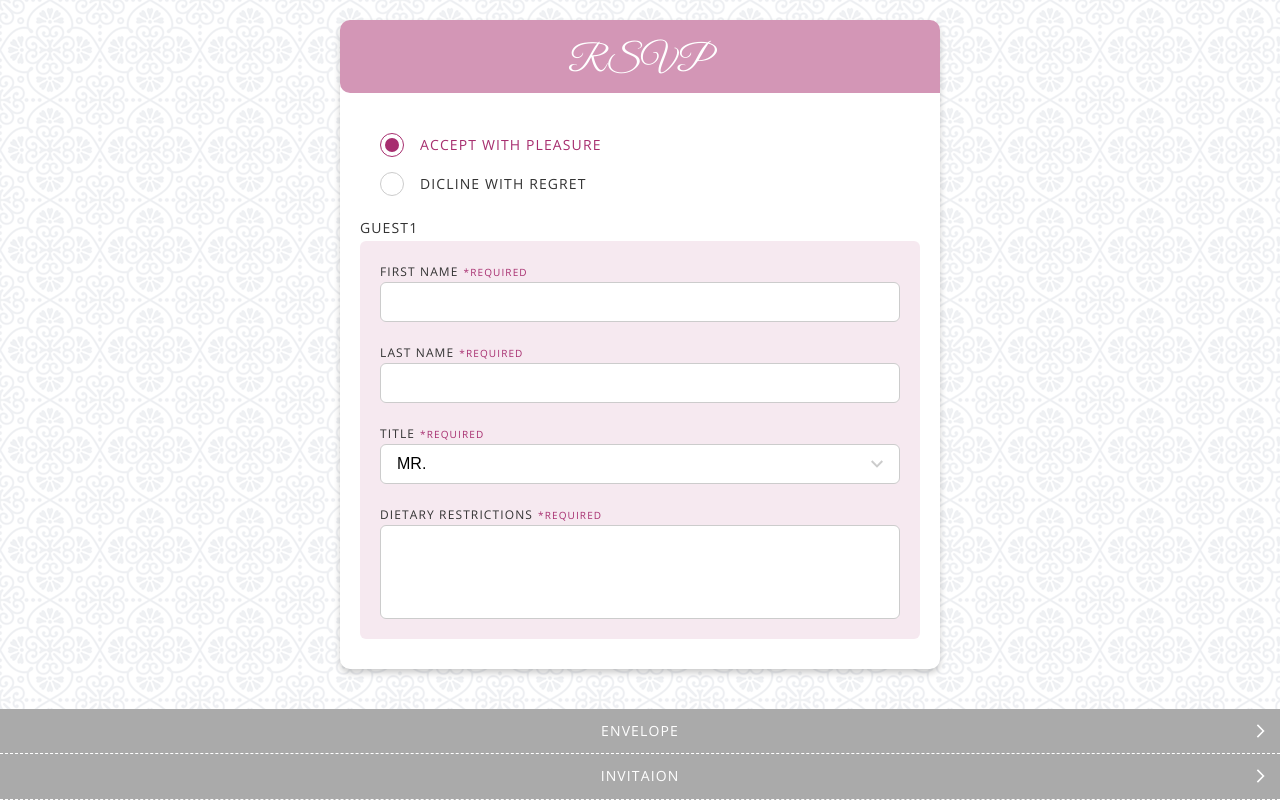
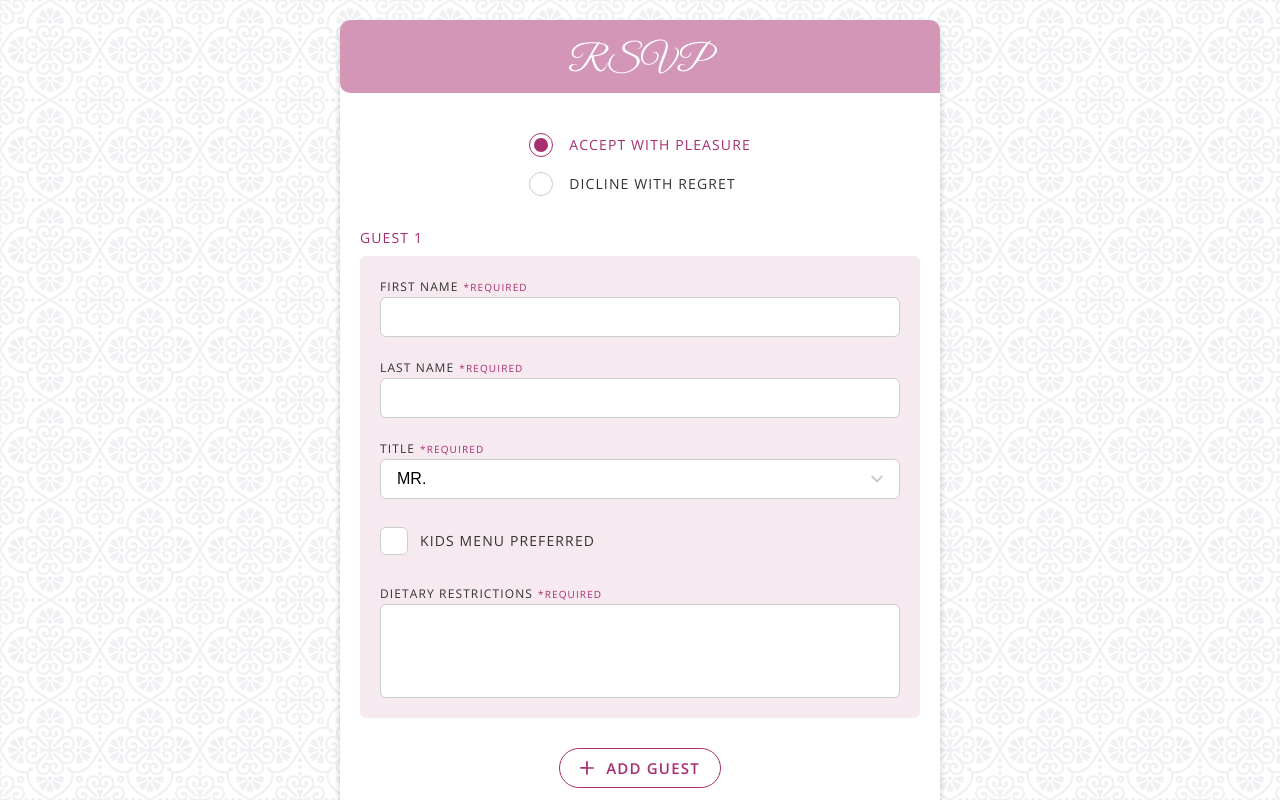
Before and after one commit to nozomail/wedding-invitation, a React app: page /rsvp in a window 1280 px wide. Both pictures are taken after a click on the label "ACCEPT WITH PLEASURE". Built offline with nearby package versions, Linux system fonts and the light colour scheme; a web font is replaced by a local one.

Commit message:
Add guest info input to Rsvp Page

```diff
--- a/src/components/Input/index.tsx
+++ b/src/components/Input/index.tsx
@@ -1,17 +1,13 @@
-import React, { ChangeEvent, Dispatch, SetStateAction } from 'react';
+import React from 'react';
 import './style.scss';
 
 type Props = {
   type?: 'text' | 'email' | 'password' | 'tel' | 'number';
   name?: string;
   value?: string;
-  onChange?: Dispatch<SetStateAction<string>>;
+  onChange?: React.ChangeEventHandler<HTMLInputElement>;
 };
 
-export function Input({ type = 'text', onChange, ...rest }: Props): JSX.Element {
-  function handleChange(e: ChangeEvent<HTMLInputElement>) {
-    onChange(e.target.value);
-  }
-
-  return <input className="Input" type={type} onChange={handleChange} {...rest} />;
+export function Input({ type = 'text', ...rest }: Props): JSX.Element {
+  return <input className="Input" type={type} {...rest} />;
 }
--- a/src/components/RadioButton/index.tsx
+++ b/src/components/RadioButton/index.tsx
@@ -4,13 +4,13 @@ import './style.scss';
 type Props = {
   name: string;
   label: string;
-  value: string;
+  value?: string;
 };
 
-export function RadioButton({ name, label, value }: Props): JSX.Element {
+export function RadioButton({ label, ...rest }: Props): JSX.Element {
   return (
     <label className="RadioButton">
-      <input type="radio" name={name} value={value} />
+      <input type="radio" {...rest} />
       <span className="RadioButton_label">{label}</span>
     </label>
   );
--- a/src/components/Select/index.tsx
+++ b/src/components/Select/index.tsx
@@ -1,10 +1,17 @@
-import React, { ReactNode } from 'react';
+import React from 'react';
 import './style.scss';
 
 type Props = {
-  children: ReactNode;
+  name?: string;
+  value?: any;
+  onChange?: React.ChangeEventHandler<HTMLSelectElement>;
+  children: React.ReactNode;
 };
 
-export function Select({ children }: Props): JSX.Element {
-  return <select className="Select">{children}</select>;
+export function Select({ children, ...rest }: Props): JSX.Element {
+  return (
+    <select className="Select" {...rest}>
+      {children}
+    </select>
+  );
 }
--- a/src/components/Textarea/index.tsx
+++ b/src/components/Textarea/index.tsx
@@ -4,8 +4,10 @@ import './style.scss';
 type Props = {
   rows?: number;
   name?: string;
+  value?: string;
+  onChange?: React.ChangeEventHandler<HTMLTextAreaElement>;
 };
 
-export function Textarea({ rows = 4 }: Props): JSX.Element {
-  return <textarea className="Textarea" rows={rows}></textarea>;
+export function Textarea({ rows = 4, ...rest }: Props): JSX.Element {
+  return <textarea className="Textarea" rows={rows} {...rest}></textarea>;
 }
--- a/src/containers/Rsvp/index.tsx
+++ b/src/containers/Rsvp/index.tsx
@@ -2,27 +2,68 @@ import React, { useState } from 'react';
 
 import { Card } from '@components/Card';
 import { Block } from '@components/Block';
-import { RadioButton } from '@components/RadioButton';
 import { InputField } from '@components/InputField';
 import { Input } from '@components/Input';
+import { RadioButton } from '@components/RadioButton';
+import { Checkbox } from '@components/Checkbox';
 import { Select } from '@components/Select';
 import { Textarea } from '@components/Textarea';
+import { Button } from '@components/Button';
+
+import deleteIcon from './assets/icon_delete.svg';
+
+const guestInfo = {
+  firstName: '',
+  lastName: '',
+  title: '',
+  kidsMenu: false,
+  diet: '',
+};
+
+type guestInfoType = {
+  [key: string]: any;
+  firstName: string;
+  lastName: string;
+  title: string;
+  kidsMenu: boolean;
+  diet: string;
+};
 
 export function Rsvp(): JSX.Element {
   const [rsvp, setRsvp] = useState<boolean | null>(null);
+  const [guestList, setGuestList] = useState<guestInfoType[]>([{ ...guestInfo }]);
 
-  function handleOnChange(e: React.ChangeEvent<HTMLInputElement>): void {
+  function handleRsvpChange(e: React.ChangeEvent<HTMLInputElement>): void {
     if (e.target.value === 'yes') {
       setRsvp(true);
     } else {
       setRsvp(false);
     }
   }
+
+  function handleGuestInfoChange(
+    e: React.ChangeEvent<HTMLInputElement | HTMLSelectElement | HTMLTextAreaElement>,
+    i: number,
+  ): void {
+    const newGuestList = [...guestList];
+    newGuestList[i][e.target.name] = e.target.value;
+    setGuestList(newGuestList);
+  }
+
+  function addGuest() {
+    setGuestList([...guestList, { ...guestInfo }]);
+  }
+
+  function removeGuest(e: React.MouseEvent<HTMLAnchorElement>, i: number) {
+    e.preventDefault();
+    setGuestList(guestList.filter((guest, index) => index !== i));
+  }
+
   return (
     <div className="Rsvp">
       <Card title="RSVP">
-        <Block isCenterContent>
-          <div onChange={handleOnChange}>
+        <Block justifyContent="center">
+          <div onChange={handleRsvpChange}>
             <RadioButton name="rsvp" label="ACCEPT WITH PLEASURE" value="yes" />
             <RadioButton name="rsvp" label="DICLINE WITH REGRET" value="no" />
           </div>
@@ -30,16 +71,37 @@ export function Rsvp(): JSX.Element {
         {rsvp !== null &&
           (rsvp ? (
             <div>
-              GUEST1
+              {guestList.map((guest, i) => (
+                <Block type="vertical" size="sm" key={i}>
+                  <Block type="bottom" size="xs" justifyContent="between">
+                    <span className="u-text-red">GUEST {i + 1}</span>
+                    {i > 0 && (
+                      <a className="u-text-red u-pointer" onClick={(e) => removeGuest(e, i)}>
+                        <img src={deleteIcon} width="10" /> DELETE
+                      </a>
+                    )}
+                  </Block>
                   <Block isColor isRoundCorner>
                     <InputField label="FIRST NAME" isRequired>
-                  <Input type="text" name="firstName" />
+                      <Input
+                        type="text"
+                        name="firstName"
+                        value={guest.firstName}
+                        onChange={(e: React.ChangeEvent<HTMLInputElement>) =>
+                          handleGuestInfoChange(e, i)
+                        }
+                      />
                     </InputField>
                     <InputField label="LAST NAME" isRequired>
-                  <Input type="text" name="lastName" />
+                      <Input
+                        type="text"
+                        name="lastName"
+                        value={guest.lastName}
+                        onChange={(e) => handleGuestInfoChange(e, i)}
+                      />
                     </InputField>
                     <InputField label="TITLE" isRequired>
-                  <Select>
+                      <Select name="title" onChange={(e) => handleGuestInfoChange(e, i)}>
                         <option value="mr">MR.</option>
                         <option value="mrs">MRS.</option>
                         <option value="ms">MS.</option>
@@ -48,9 +110,28 @@ export function Rsvp(): JSX.Element {
                         <option value="other">OTHER</option>
                       </Select>
                     </InputField>
+                    <InputField label="">
+                      <Checkbox
+                        label="KIDS MENU PREFERRED"
+                        name="kidsMenu"
+                        checked={guest.kidsMenu}
+                        onChange={(e) => handleGuestInfoChange(e, i)}
+                      />
+                    </InputField>
                     <InputField label="DIETARY RESTRICTIONS" isRequired>
-                  <Textarea name="diet"></Textarea>
+                      <Textarea
+                        name="diet"
+                        value={guest.diet}
+                        onChange={(e) => handleGuestInfoChange(e, i)}
+                      ></Textarea>
                     </InputField>
+                  </Block>
+                </Block>
+              ))}
+              <Block type="vertical" size="md" justifyContent="center">
+                <Button type="secondary" icon="plus" onClick={addGuest}>
+                  ADD GUEST
+                </Button>
               </Block>
             </div>
           ) : (
```
Also changed, not shown: src/containers/Rsvp/assets/icon_delete.svg (added). Lines whose indentation alone changed are shown as unchanged.
